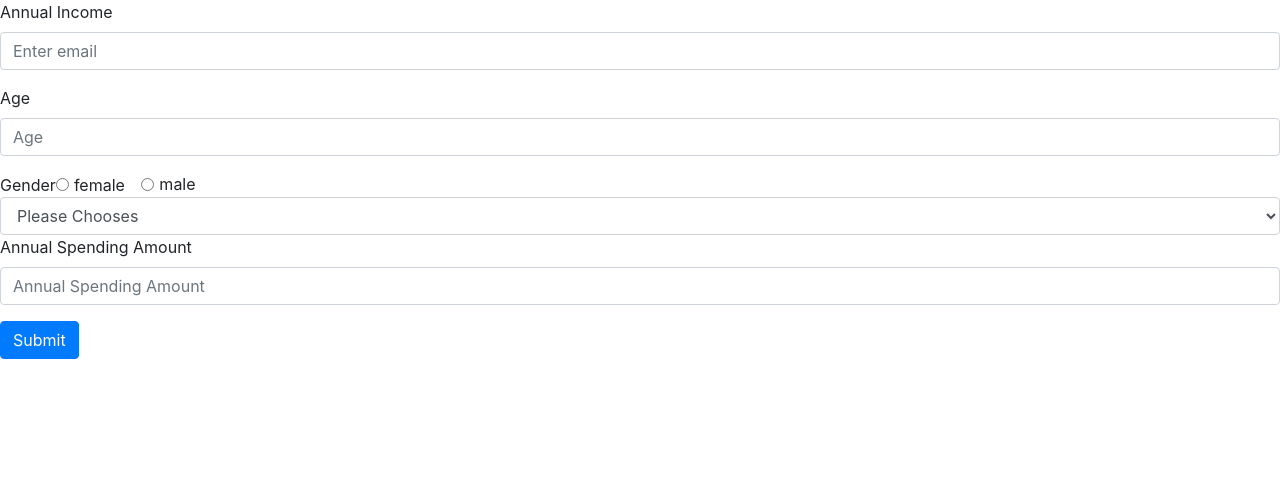
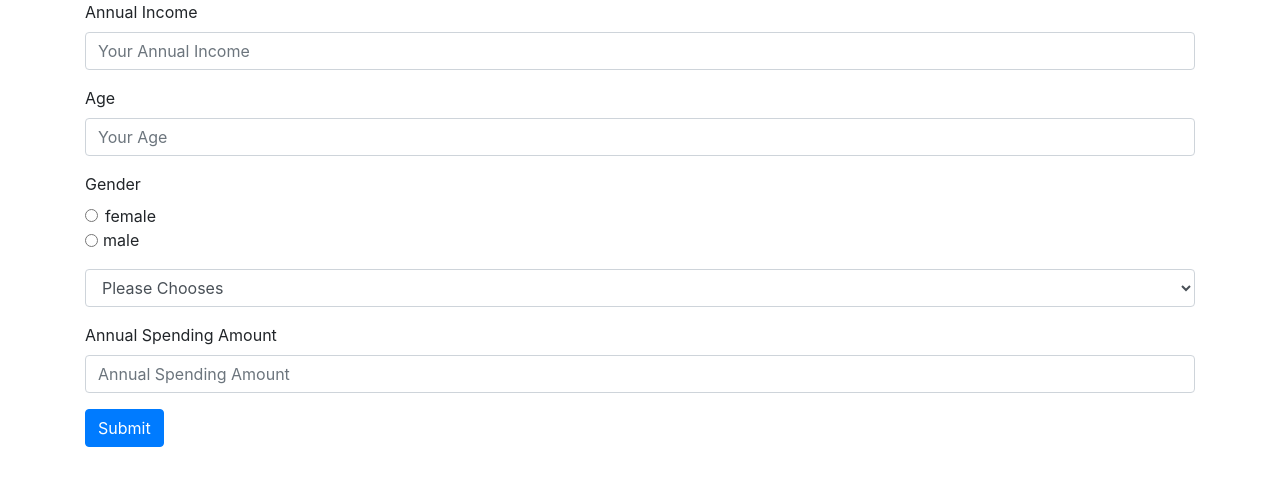
Before and after one commit to davidygp/IRS-MR-2019-01-19-IS1PT-GRP-MRCard, a Django app: page / in a window 1280 px wide. Shown: the top 486 px of the page. Run offline with Django 3.2, Linux system fonts and the light colour scheme; some libraries are stand-ins or nearby versions.

Commit message:
basic good look form

```diff
--- a/Recommender/templates/Recommender/eligibility.html
+++ b/Recommender/templates/Recommender/eligibility.html
@@ -3,48 +3,66 @@
 <head>
     {% load static %}
     <link rel="stylesheet" href="https://maxcdn.bootstrapcdn.com/bootstrap/4.3.1/css/bootstrap.min.css">
-    <script src="https://ajax.googleapis.com/ajax/libs/jquery/3.3.1/jquery.min.js"></script>
-    <script src="https://cdnjs.cloudflare.com/ajax/libs/popper.js/1.14.7/umd/popper.min.js"></script>
-    <script src="https://maxcdn.bootstrapcdn.com/bootstrap/4.3.1/js/bootstrap.min.js"></script>
     <meta charset="UTF-8">
     <title>Title</title>
 </head>
 <body>
+<div class="container">
   <form action="{% url 'Recommender:preferences' %}" method="post">
     {% csrf_token %}
+    <fieldset>
       <!-- income -->
       <div class="form-group">
         <label for="annualIncome">Annual Income</label>
-      <input type="text" class="form-control" name="annual_income" id="annualIncome" placeholder="Enter email">
-    </div>
+        <input type="text" class="form-control" name="annual_income" id="annualIncome" placeholder="Your Annual Income">
+      </div><!-- form-group -->
+
       <!-- age -->
       <div class="form-group">
         <label for="age">Age</label>
-      <input type="number" class="form-control" name="age" id="age" placeholder="Age">
-    </div>
+        <input type="number" class="form-control" name="age" id="age" placeholder="Your Age">
+      </div><!-- form-group -->
+
       <!-- gender -->
-    <div class="form-check form-check-inline">
-      Gender
-      <input class="form-check-input" type="radio" name="gender" id="inlineRadio1" value="female">
-      <label class="form-check-label" for="inlineRadio1">female</label>
+      <div class="form-group">
+        <label class="d-block">Gender</label>
+        <div class="form-check">
+          <input class="form-check-input" type="radio" name="gender" id="female" value="female">
+          <label class="form-check-label" for="female">female</label>
         </div>
         <div class="form-check form-check-inline">
-      <input class="form-check-input" type="radio" name="gender" id="inlineRadio2" value="male">
-      <label class="form-check-label" for="inlineRadio2">male</label>
+          <input class="form-check-input" type="radio" name="gender" id="male" value="male">
+          <label class="form-check-label" for="male">male</label>
         </div>
+      </div><!-- form-group -->
+
       <!-- citizenship -->
+      <div class="form-group">
         <select class="form-control requried" name="citizenship">
           <option value="">Please Chooses</option>
           <option value="singaporean">Singaporean</option>
           <option value="pr">Permanent Resident</option>
           <option value="foreigner">Foreigner</option>
         </select>
+      </div><!-- form-group -->
+    </fieldset>
+
+    <fieldset>
       <!-- spending -->
       <div class="form-group">
         <label for="age">Annual Spending Amount</label>
-      <input type="number" class="form-control" name="total_spending_amount" id="total_spending_amount" placeholder="Annual Spending Amount">
+        <input type="number" class="form-control" name="total_spending_amount" id="totalSpendingAmount" placeholder="Annual Spending Amount">
       </div>
+    </fieldset>
     <button type="submit" class="btn btn-primary">Submit</button>
   </form>
+</div><!-- content container -->
+
+<script src="https://ajax.googleapis.com/ajax/libs/jquery/3.3.1/jquery.min.js"></script>
+<script src="https://cdnjs.cloudflare.com/ajax/libs/popper.js/1.14.7/umd/popper.min.js"></script>
+<script src="https://maxcdn.bootstrapcdn.com/bootstrap/4.3.1/js/bootstrap.min.js"></script>
+<!-- <script src="js/jquery.slim.min.js"></script>
+<script src="js/popper.min.js"></script>
+<script src="js/bootstrap.min.js"></script> -->
 </body>
 </html>
--- a/Recommender/templates/Recommender/preferences.html
+++ b/Recommender/templates/Recommender/preferences.html
@@ -10,6 +10,7 @@
     <title>Title</title>
 </head>
 <body>
+<div class="container">
   <form action="{% url 'Recommender:spending_checkbox' %}" method="post">
     {% csrf_token %}
     <!-- preferred_bank_rank --> <!-- TODO -->
@@ -71,5 +72,6 @@
     </div>
         <button type="submit" class="btn btn-primary">Submit</button>
   </form>
+</div><!-- content container -->
 </body>
 </html>
```
Also changed, not shown: db.sqlite3. Lines whose indentation alone changed are shown as unchanged.
